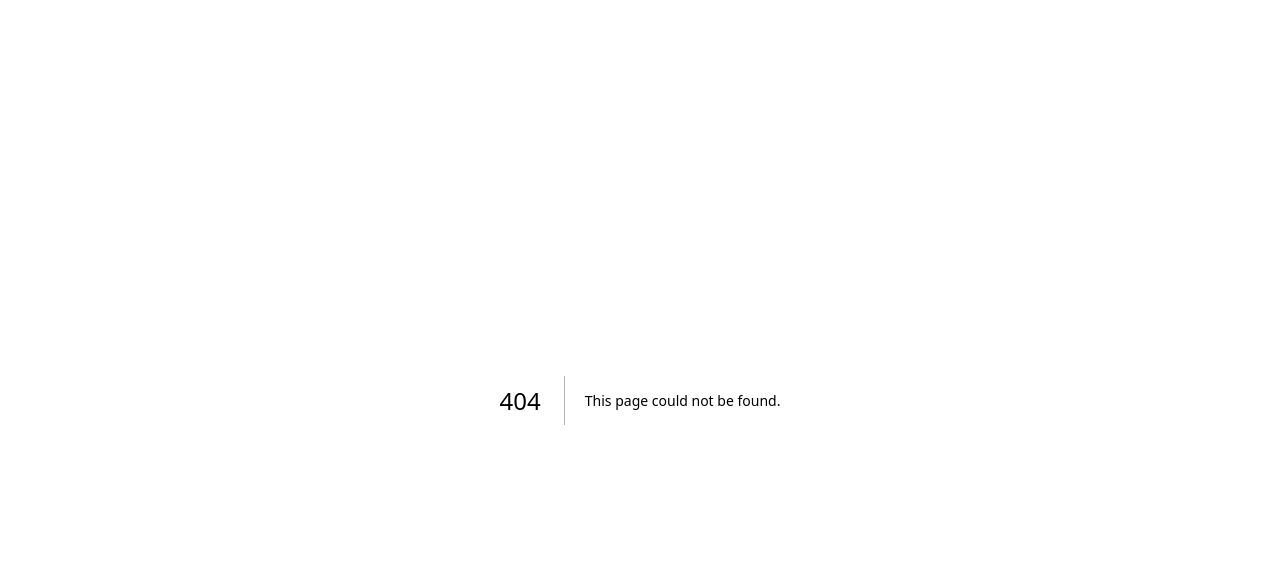
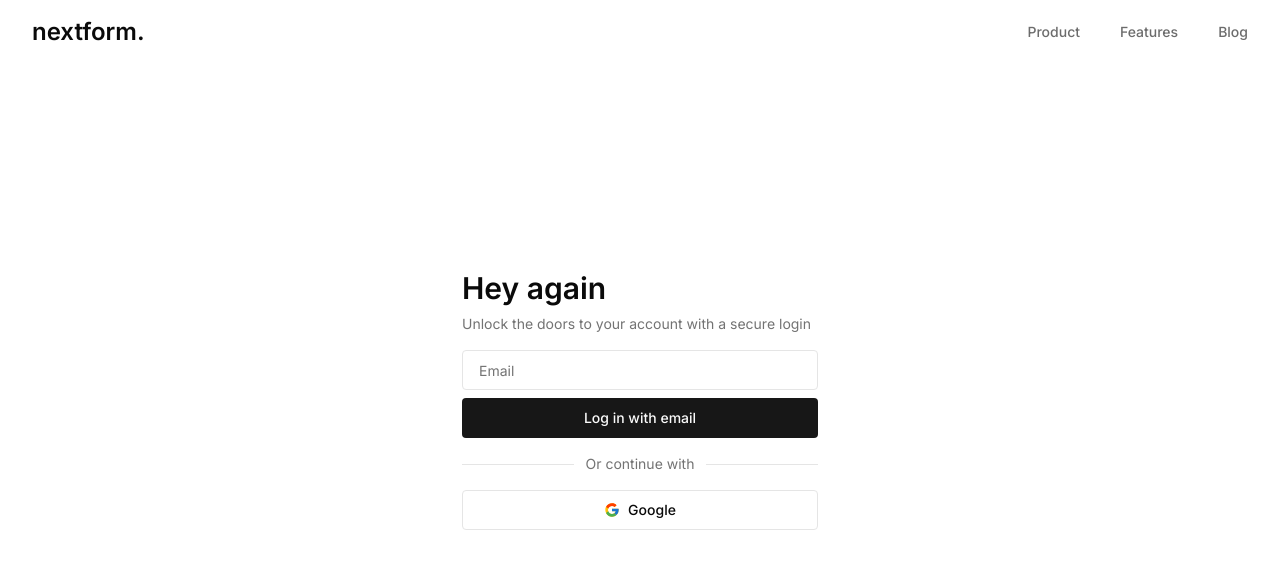
Before and after one commit to truongdinhthien/nextjs-learning, a Next.js app: page /login in a window 1280 px wide. Before the commit this address had no page. Shown: the top 568 px of the page. Built offline with nearby package versions, Linux system fonts and the light colour scheme.

Commit message:
feat: init ui login page

```diff
--- /dev/null
+++ b/src/app/(landing)/(auth)/login/page.tsx
@@ -0,0 +1,36 @@
+import { Icons } from '@/components/icons';
+import { Button } from '@/components/ui/button';
+import { Input } from '@/components/ui/input';
+import React from 'react';
+
+function LoginPage() {
+  return (
+    <div className="h-full grid items-center pb-16">
+      <div className="container max-w-[420px]">
+        <div className="flex flex-col">
+          <h1 className="text-3xl font-semibold mb-2">Hey again</h1>
+          <p className="text-sm text-muted-foreground mb-4">Unlock the doors to your account with a secure login</p>
+          <div className="space-y-4">
+            <form className="flex flex-col gap-2">
+              <Input placeholder="Email" />
+              <Button>Log in with email</Button>
+            </form>
+            <div className="flex items-center">
+              <div className="bg-border flex-grow-1 h-[1px] w-full" />
+              <span className="px-3 text-muted-foreground text-sm flex-shrink-0">Or continue with</span>
+              <div className="bg-border flex-grow-1 h-[1px] w-full" />
+            </div>
+            <div>
+              <Button variant="outline" className="w-full">
+                <Icons.Google className="w-4 h-4 mr-2" />
+                <span>Google</span>
+              </Button>
+            </div>
+          </div>
+        </div>
+      </div>
+    </div>
+  );
+}
+
+export default LoginPage;
--- a/src/app/(landing)/layout.tsx
+++ b/src/app/(landing)/layout.tsx
@@ -20,7 +20,7 @@ export default function Layout({ children }:LayoutProps) {
           </div>
         </div>
       </header>
-      <main>{children}</main>
+      <main className="flex-1 basis-0">{children}</main>
     </div>
   );
 }
--- a/src/app/(landing)/page.tsx
+++ b/src/app/(landing)/page.tsx
@@ -1,4 +1,5 @@
-import { Button } from '@/components/ui/button';
+import { buttonVariants } from '@/components/ui/button';
+import { cn } from '@/libs/utils';
 import Link from 'next/link';
 
 export default function Home() {
@@ -18,7 +19,9 @@ export default function Home() {
             Stay updated by following the GitHub repository
           </p>
           <div className="flex flex-col items-center gap-4">
-            <Button className="w-40">Discover now</Button>
+            <Link href="/login" className={cn(buttonVariants(), 'w-40')}>
+              Discover now
+            </Link>
             <Link
               href="https://github.com/truongdinhthien/nextjs-learning"
               target="_blank"
```
